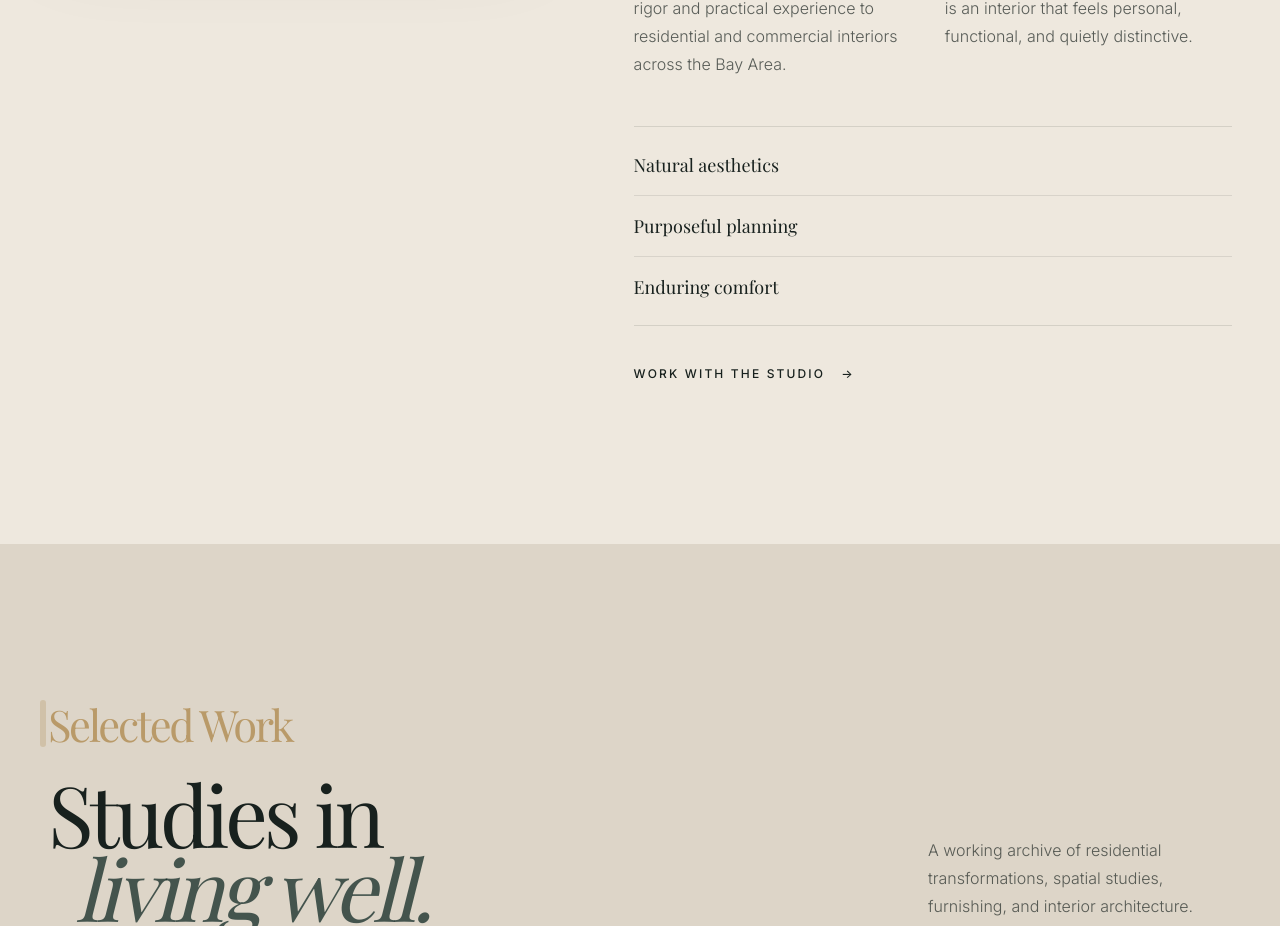
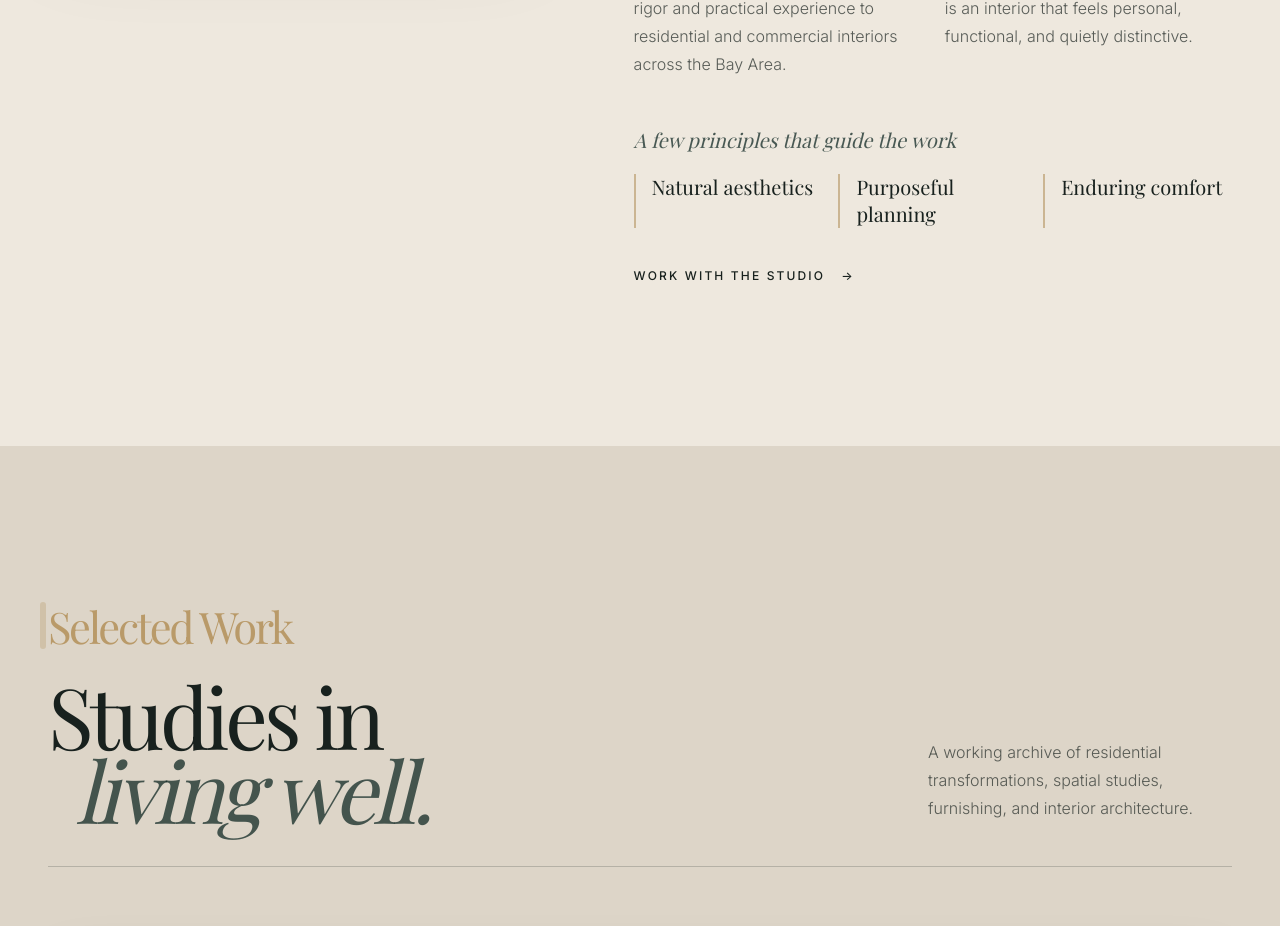
Before and after one commit to sapphire842/cordova-studio, a Next.js app: page / in a window 1280 px wide. Shown: the part 1498-2424 px from the top of the page. Built offline with nearby package versions, Linux system fonts and the light colour scheme; a web font is replaced by a local one.

Commit message:
Clarify studio principles grouping

```diff
--- a/src/components/About.tsx
+++ b/src/components/About.tsx
@@ -53,16 +53,18 @@ export default function About() {
               </p>
             </div>
 
-            <div className="mt-12 border-y border-charcoal/12 py-2">
-              {principles.map((principle) => (
-                <div
-                  key={principle}
-                  className="border-b border-charcoal/10 py-4 last:border-b-0"
-                >
-                  <span className="font-serif text-lg text-charcoal">{principle}</span>
-                </div>
-              ))}
-            </div>
+            <aside className="mt-12" aria-labelledby="studio-principles">
+              <h3 id="studio-principles" className="font-serif text-xl italic text-studio-green/75">
+                A few principles that guide the work
+              </h3>
+              <ul className="mt-5 grid gap-5 sm:grid-cols-3 sm:gap-4">
+                {principles.map((principle) => (
+                  <li key={principle} className="border-l-2 border-accent/65 pl-4">
+                    <span className="font-serif text-xl leading-tight text-charcoal">{principle}</span>
+                  </li>
+                ))}
+              </ul>
+            </aside>
 
             <a
               href="#contact"
```
